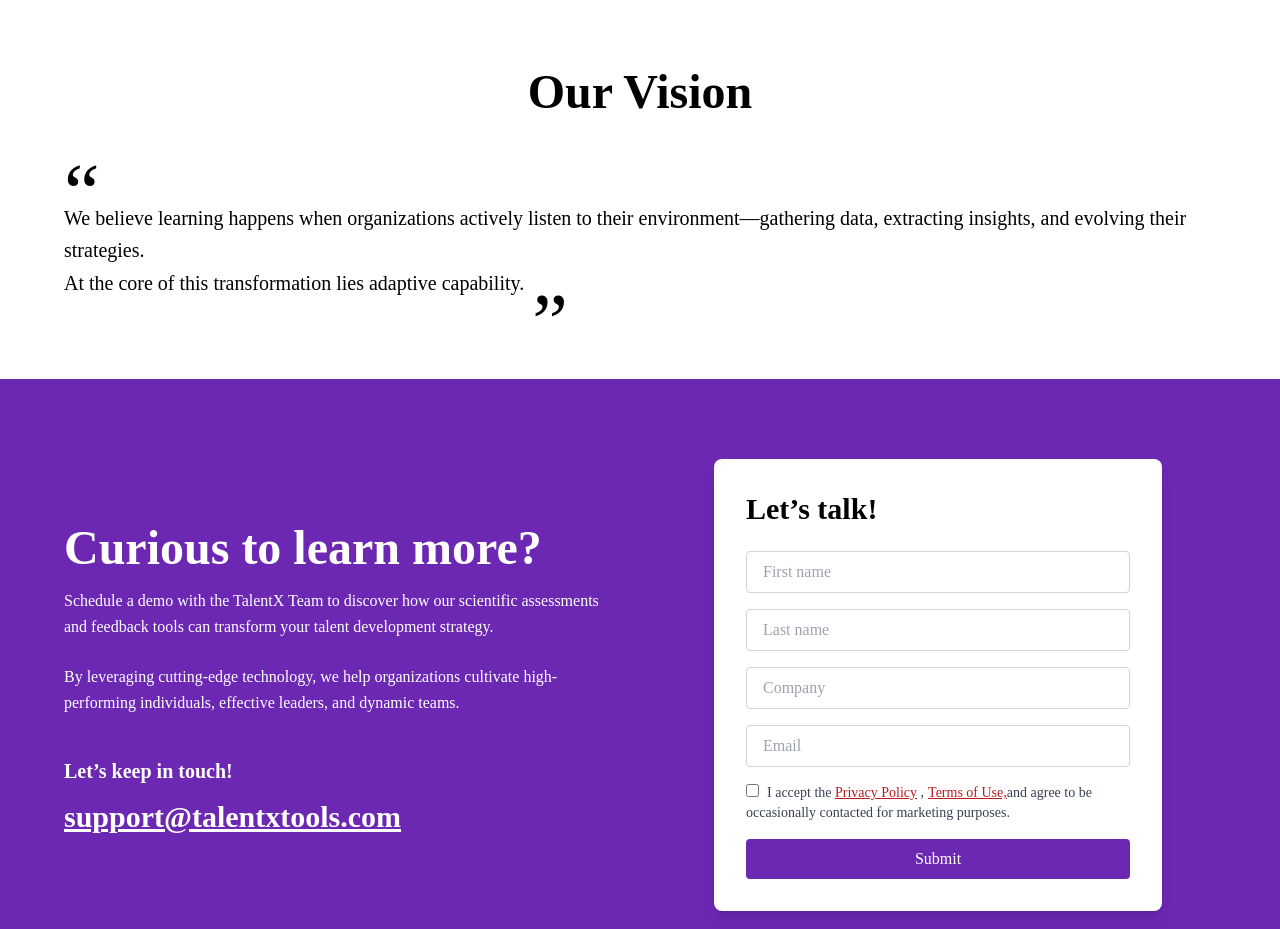
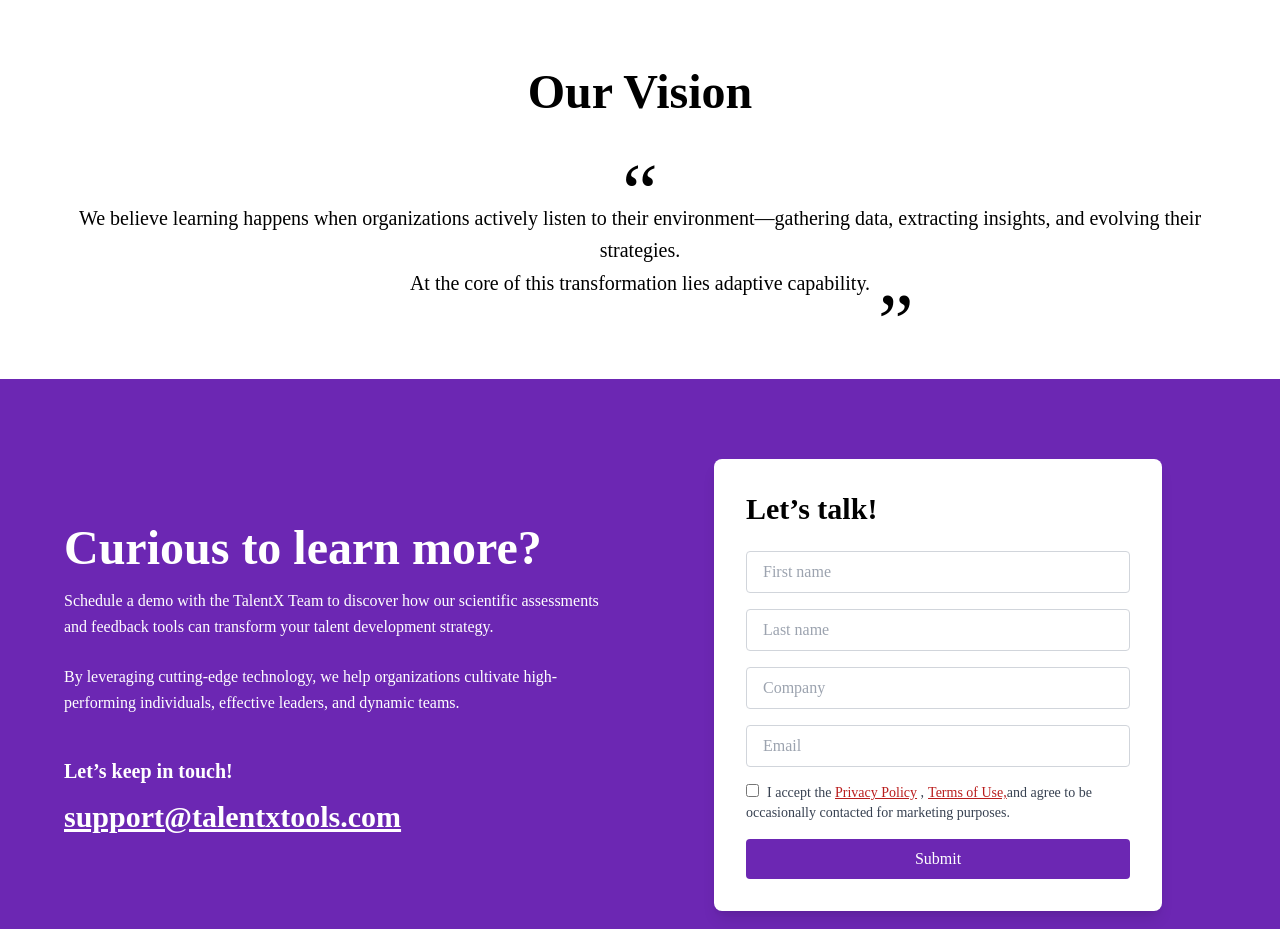
Before and after one commit to TalentsX/TalentX, a React (Create React App) app: page / in a window 1280 px wide. Shown: the part 3280-4209 px from the top of the page. Built offline with nearby package versions, Linux system fonts and the light colour scheme; a web font is replaced by a local one.

Commit message:
frontend

```diff
--- a/package.json
+++ b/package.json
@@ -17,7 +17,7 @@
     "slick-carousel": "^1.8.1",
     "web-vitals": "^2.1.4"
   },
-  "homepage": "https://TalentsX.github.io/TalentX",
+  "homepage": "https://Anmolgarg18.github.io/TalentX",
   "scripts": {
     "start": "react-scripts start",
     "build": "react-scripts build",
--- a/src/Pages/Home.jsx
+++ b/src/Pages/Home.jsx
@@ -228,7 +228,7 @@ export const Home = () => {
 <div className="w-full bg-white py-[80px] font-inriaserif">
   <div className='w-[90%] mx-auto'>
     <h2 className="text-2xl md:text-[48px] font-bold text-black mb-6 text-center">Our Vision</h2>
-  <div className="relative text-left">
+  <div className="relative text-center">
     {/* Opening Quote */}
 
      <span className="text-[80px] text-black   font-extrablack">“</span> <br/>
```
